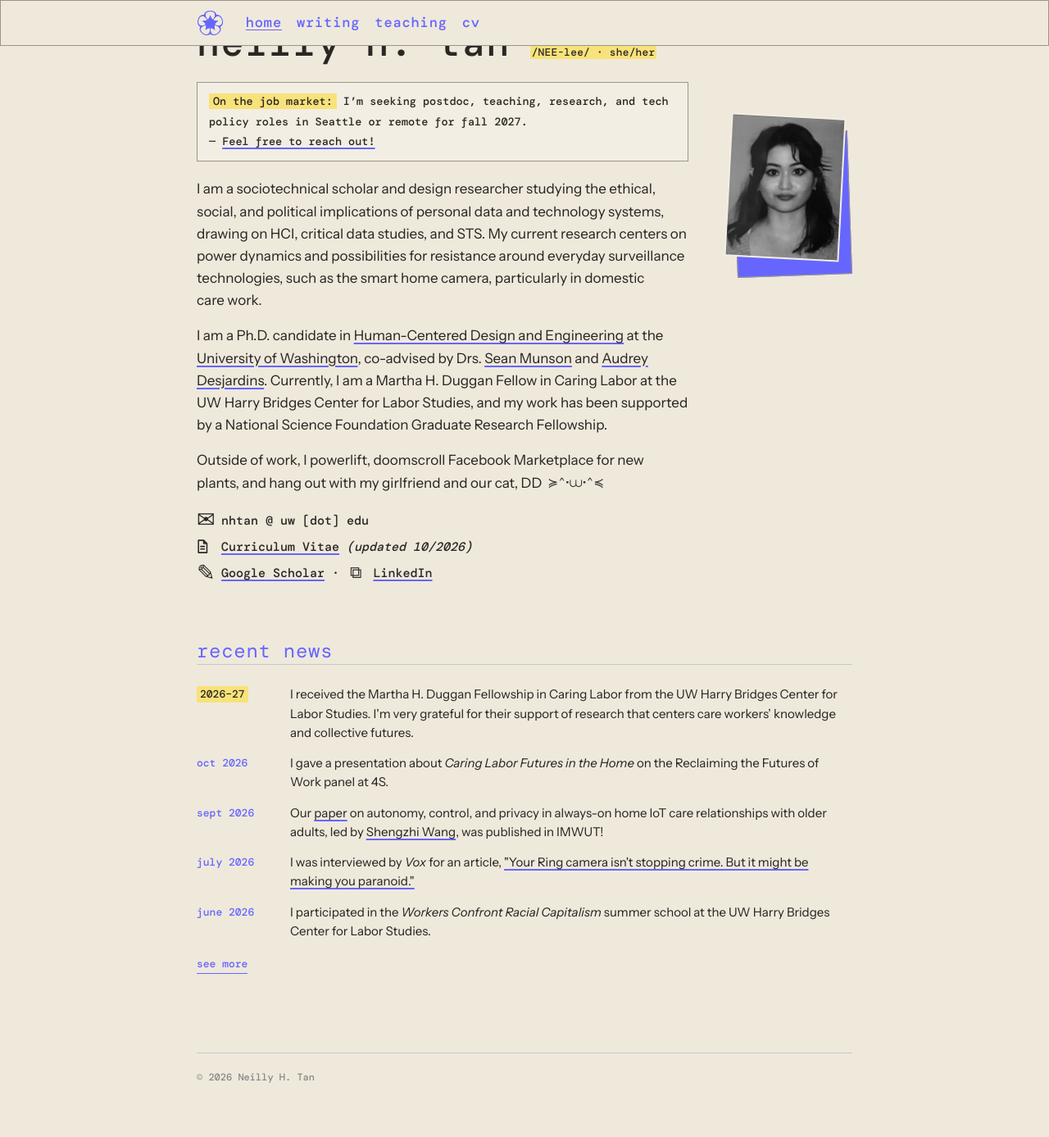
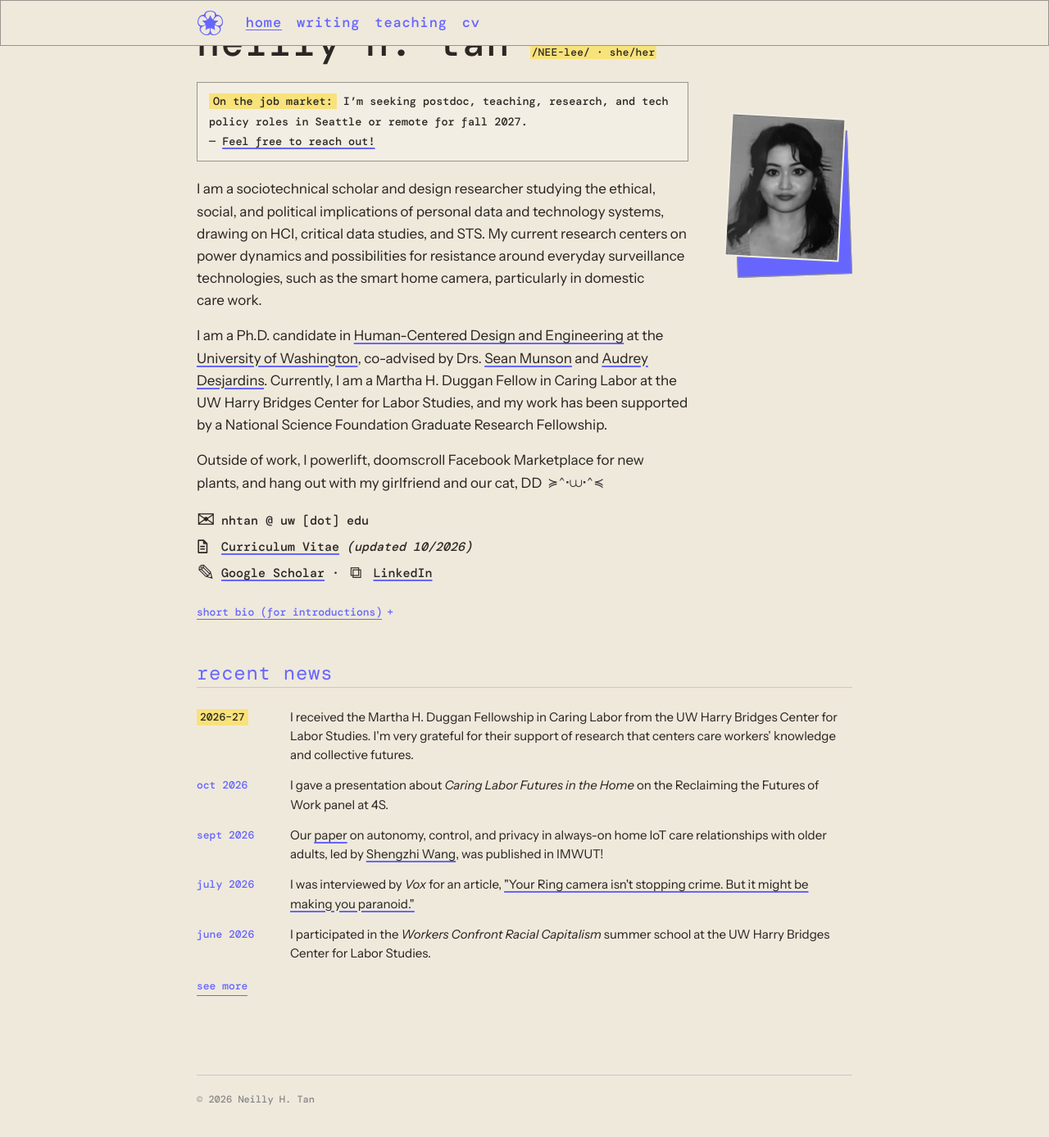
Before and after one commit to neillytan/neillytan.github.io, a Jekyll site: the page built from index.html, in a window 1280 px wide and 1400 px high, scrolled down 97 px. Shown: the top 1387 px of the window at 82% size. Built offline with Jekyll 4.4.1, drawn with Linux system fonts in a browser that asks for light colours; some web fonts are replaced.

Commit message:
Homepage: short bio (full + one line) with copy buttons; tighter CV line wrap on mobile
Co-Authored-By: Claude Opus 5.5 <noreply@anthropic.com>

```diff
--- a/assets/css/style.css
+++ b/assets/css/style.css
@@ -109,6 +109,9 @@ p { margin: 0 0 1rem; }
 .contact .icon-doc svg { width: 0.95em; height: 1.15em; vertical-align: -0.22em; }
 .contact .icon-mail { top: -1px; }
 .contact .icon-inline { display: inline-block; margin: 0 1.05em 0 0.4em; transform: scale(1.35); position: relative; top: -1px; }
+/* lets "(updated …)" wrap tightly under its line on narrow screens */
+.contact-wrap { display: inline-block; max-width: calc(100% - 2em); line-height: 1.5; vertical-align: top; padding-top: 0.32em; }
+.contact-wrap em { white-space: nowrap; }
 
 /* footer */
 .site-footer { max-width: 800px; margin: 0 auto; padding: 20px 0 48px; border-top: 1px solid var(--line); font-family: var(--heading-font); font-size: 12px; color: #888; }
@@ -129,6 +132,22 @@ p { margin: 0 0 1rem; }
 .news-more[open] summary { order: 2; margin-top: 14px; }
 .news-more[open] { display: flex; flex-direction: column; align-items: flex-start; }
 .news-more .news-list { margin-top: 14px; width: 100%; }
+
+/* short bio (third person, for introductions) */
+.short-bio { margin-top: 10px; }
+.short-bio summary { display: inline-block; cursor: pointer; list-style: none; font-family: var(--heading-font); font-size: 13px; color: var(--accent); }
+.short-bio summary span { border-bottom: 1.5px solid var(--accent); }
+.short-bio summary::after { content: "+"; display: inline-block; width: 1ch; margin-left: 6px; }
+.short-bio[open] summary::after { content: "−"; }
+.short-bio summary::-webkit-details-marker { display: none; }
+.short-bio summary:hover span { background: var(--highlight); }
+.short-bio-body { margin: 12px 0 4px; padding-left: 12px; border-left: 1.5px solid #9a958c; }
+.short-bio-body + .short-bio-body { margin-top: 20px; }
+.short-bio p { margin: 0 0 4px; font-size: 15px; line-height: 1.6; color: #444; }
+.short-bio-label { display: block; margin-bottom: 2px; font-family: var(--heading-font); font-size: 12px; color: #8a857c; }
+.copy-bio { display: block; width: fit-content; line-height: 1.5; margin: 0; padding: 0; border: 0; background: none; cursor: pointer; font-family: var(--heading-font); font-size: 13px; color: var(--accent); border-bottom: 1.5px solid var(--accent); }
+.copy-icon { margin-right: 5px; vertical-align: -1px; }
+.copy-bio:hover { background: var(--highlight); }
 
 /* publications */
 .pubs { max-width: 800px; margin: 0 auto; padding-left: 0; padding-right: 0; }
--- a/index.html
+++ b/index.html
@@ -20,11 +20,24 @@ page_class: home
 
     <p class="contact">
       <span class="icon icon-mail">✉</span>{{ site.email_display }}<br>
-      <span class="icon icon-doc"><svg width="14" height="17" viewBox="0 0 10 12" aria-hidden="true"><path d="M1.5 .75h4.5l2.75 2.75v7.75h-7.25z M6 .75v2.75h2.75 M3 6h4 M3 8.25h4" fill="none" stroke="currentColor" stroke-width="1.1" stroke-linejoin="round"/></svg></span><a href="{{ site.cv_file | relative_url }}" target="_blank" rel="noopener">Curriculum Vitae</a> <em>(updated {{ site.cv_updated }})</em>
+      <span class="icon icon-doc"><svg width="14" height="17" viewBox="0 0 10 12" aria-hidden="true"><path d="M1.5 .75h4.5l2.75 2.75v7.75h-7.25z M6 .75v2.75h2.75 M3 6h4 M3 8.25h4" fill="none" stroke="currentColor" stroke-width="1.1" stroke-linejoin="round"/></svg></span><span class="contact-wrap"><a href="{{ site.cv_file | relative_url }}" target="_blank" rel="noopener">Curriculum Vitae</a> <em>(updated {{ site.cv_updated }})</em></span>
       {%- if site.scholar_url and site.scholar_url != "" %}<br>
       <span class="icon">✎</span><a href="{{ site.scholar_url }}">Google Scholar</a>
       {%- if site.linkedin_url and site.linkedin_url != "" %} · <span class="icon-inline">⧉</span><a href="{{ site.linkedin_url }}">LinkedIn</a>{% endif %}{% endif %}
     </p>
+
+    <details class="short-bio">
+      <summary><span>short bio (for introductions)</span></summary>
+      <div class="short-bio-body">
+        <p id="short-bio-text">Neilly H. Tan is a Ph.D. candidate in Human-Centered Design and Engineering at the University of Washington. She is a sociotechnical scholar and design researcher who studies the ethical, social, and political implications of personal data and technology systems, drawing on HCI, critical data studies, and STS. Her research centers on power dynamics and possibilities for resistance around everyday surveillance technologies, such as the smart home camera, particularly in domestic care work. Currently, she is a Martha H. Duggan Fellow in Caring Labor at the UW Harry Bridges Center for Labor Studies, and her work has been supported by a National Science Foundation Graduate Research Fellowship.</p>
+        <button type="button" class="copy-bio" data-target="short-bio-text"><svg class="copy-icon" width="11" height="12" viewBox="0 0 11 12" aria-hidden="true"><rect x="3.3" y="0.6" width="7" height="8.2" fill="none" stroke="currentColor" stroke-width="1.1"/><path d="M0.6 3.2v8.2h7" fill="none" stroke="currentColor" stroke-width="1.1"/></svg><span class="copy-label">copy</span></button>
+      </div>
+      <div class="short-bio-body">
+        <span class="short-bio-label">shorter bio (one line):</span>
+        <p id="one-line-bio">Neilly H. Tan is a Ph.D. candidate in Human-Centered Design and Engineering at the University of Washington studying power and resistance around everyday surveillance technologies in domestic care work.</p>
+        <button type="button" class="copy-bio" data-target="one-line-bio"><svg class="copy-icon" width="11" height="12" viewBox="0 0 11 12" aria-hidden="true"><rect x="3.3" y="0.6" width="7" height="8.2" fill="none" stroke="currentColor" stroke-width="1.1"/><path d="M0.6 3.2v8.2h7" fill="none" stroke="currentColor" stroke-width="1.1"/></svg><span class="copy-label">copy</span></button>
+      </div>
+    </details>
   </div>
   <figure class="photo-wrap">
     <div class="photo">
@@ -56,3 +69,29 @@ page_class: home
   </details>
   {%- endif %}
 </section>
+<script>
+  function fallbackCopy(text) {
+    var ta = document.createElement('textarea');
+    ta.value = text;
+    ta.setAttribute('readonly', '');
+    ta.style.position = 'fixed';
+    ta.style.opacity = '0';
+    document.body.appendChild(ta);
+    ta.select();
+    var ok = false;
+    try { ok = document.execCommand('copy'); } catch (e) {}
+    document.body.removeChild(ta);
+    return ok ? Promise.resolve() : Promise.reject();
+  }
+  document.querySelectorAll('.copy-bio').forEach(function (btn) {
+    btn.addEventListener('click', function () {
+      var text = document.getElementById(btn.dataset.target).textContent;
+      var label = btn.querySelector('.copy-label');
+      var copy = navigator.clipboard ? navigator.clipboard.writeText(text).catch(function () { return fallbackCopy(text); }) : fallbackCopy(text);
+      copy.then(function () {
+        label.textContent = 'copied ✓';
+        setTimeout(function () { label.textContent = 'copy'; }, 1600);
+      }, function () {});
+    });
+  });
+</script>
```
